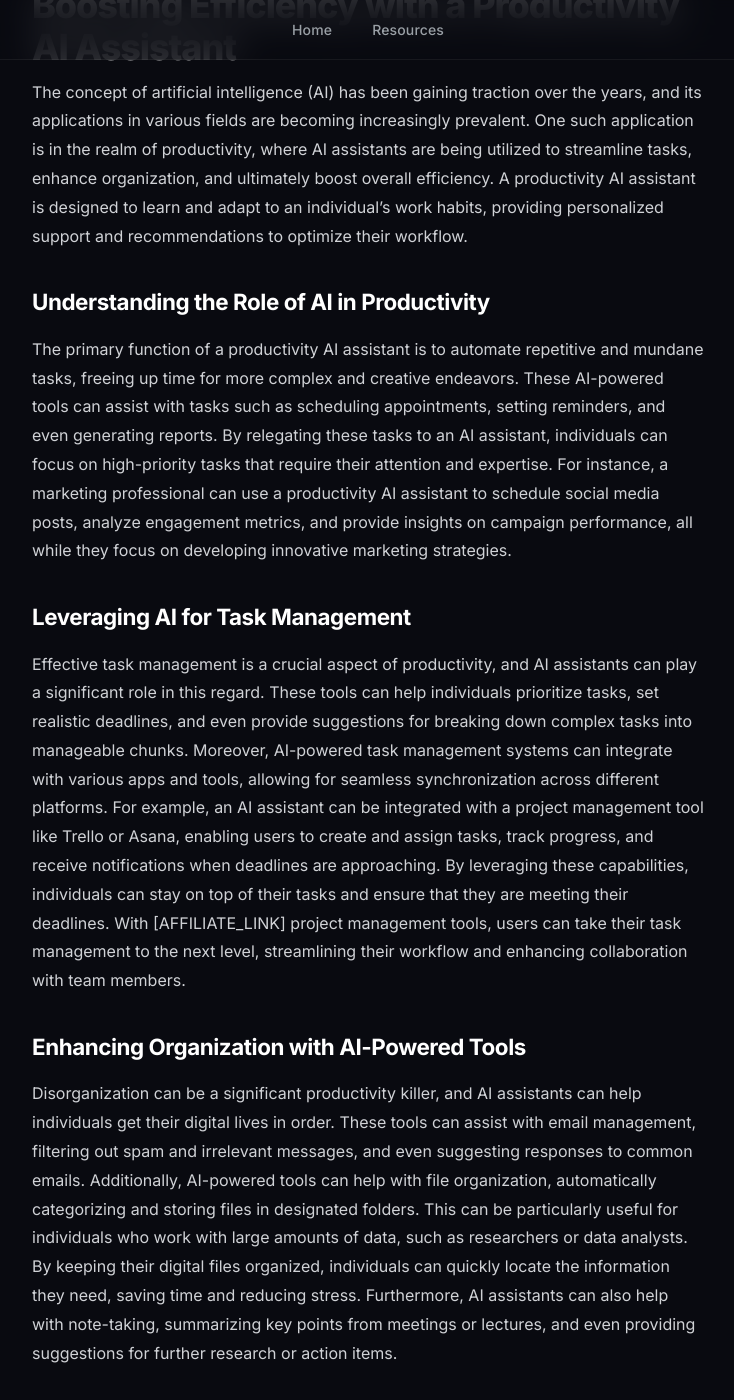
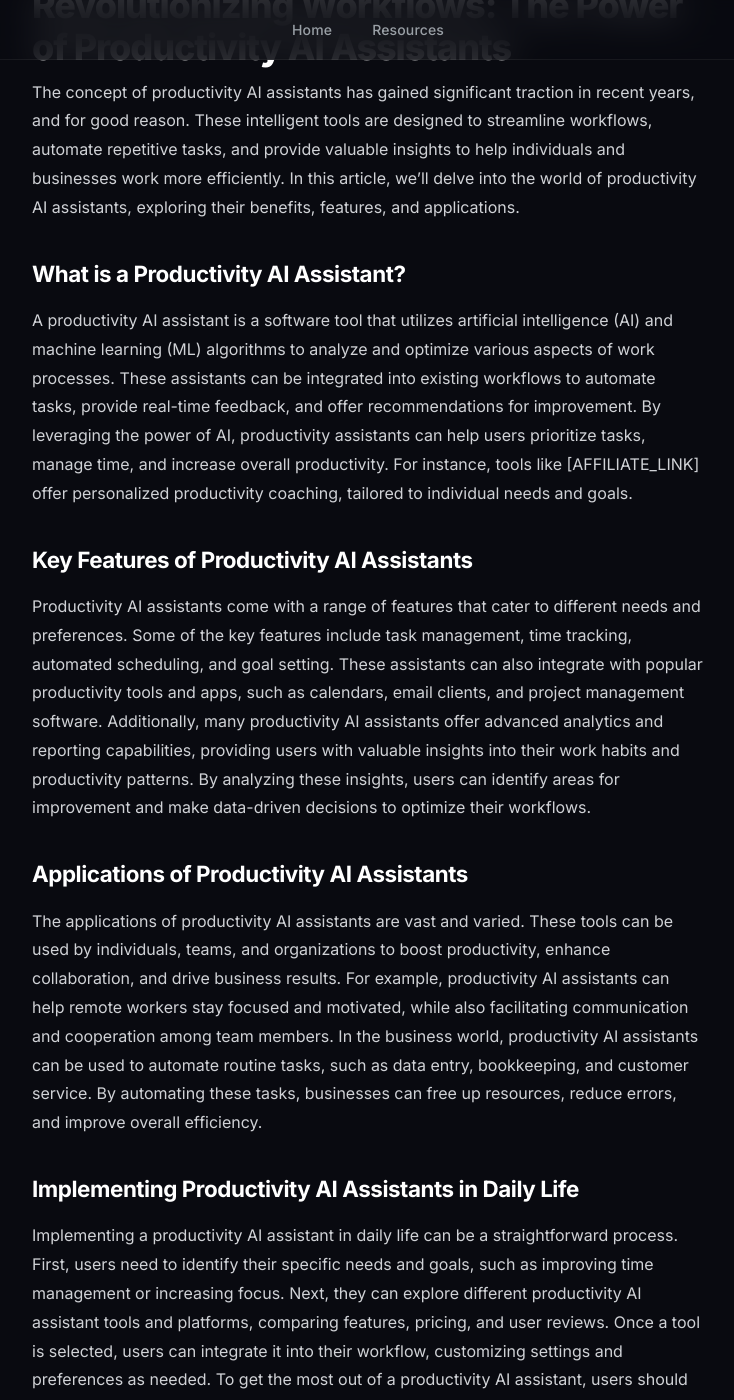
Before and after one commit to Dewaker-5/ai-income-site, a Jekyll site: the page built from posts/productivity-ai-assistant.md, in a window 1280 px wide and 1400 px high, scrolled down 348 px. Shown: the whole window, without its empty margins (272-1006 px from the left). Built offline with Jekyll 4.4.1, drawn with Linux system fonts in a browser that asks for light colours; some of the changed text lies outside the part shown.

Commit message:
Publish posts/productivity-ai-assistant.md

```diff
--- a/posts/productivity-ai-assistant.md
+++ b/posts/productivity-ai-assistant.md
@@ -1,23 +1,23 @@
 ---
 layout: default
-title: "Boosting Efficiency with a Productivity AI Assistant"
+title: "Revolutionizing Workflows: The Power of Productivity AI Assistants"
 date: 2026-06-17
 ---
 
-# Boosting Efficiency with a Productivity AI Assistant
-The concept of artificial intelligence (AI) has been gaining traction over the years, and its applications in various fields are becoming increasingly prevalent. One such application is in the realm of productivity, where AI assistants are being utilized to streamline tasks, enhance organization, and ultimately boost overall efficiency. A productivity AI assistant is designed to learn and adapt to an individual's work habits, providing personalized support and recommendations to optimize their workflow.
+# Revolutionizing Workflows: The Power of Productivity AI Assistants
+The concept of productivity AI assistants has gained significant traction in recent years, and for good reason. These intelligent tools are designed to streamline workflows, automate repetitive tasks, and provide valuable insights to help individuals and businesses work more efficiently. In this article, we'll delve into the world of productivity AI assistants, exploring their benefits, features, and applications.
 
-## Understanding the Role of AI in Productivity
-The primary function of a productivity AI assistant is to automate repetitive and mundane tasks, freeing up time for more complex and creative endeavors. These AI-powered tools can assist with tasks such as scheduling appointments, setting reminders, and even generating reports. By relegating these tasks to an AI assistant, individuals can focus on high-priority tasks that require their attention and expertise. For instance, a marketing professional can use a productivity AI assistant to schedule social media posts, analyze engagement metrics, and provide insights on campaign performance, all while they focus on developing innovative marketing strategies.
+## What is a Productivity AI Assistant?
+A productivity AI assistant is a software tool that utilizes artificial intelligence (AI) and machine learning (ML) algorithms to analyze and optimize various aspects of work processes. These assistants can be integrated into existing workflows to automate tasks, provide real-time feedback, and offer recommendations for improvement. By leveraging the power of AI, productivity assistants can help users prioritize tasks, manage time, and increase overall productivity. For instance, tools like [AFFILIATE_LINK] offer personalized productivity coaching, tailored to individual needs and goals.
 
-## Leveraging AI for Task Management
-Effective task management is a crucial aspect of productivity, and AI assistants can play a significant role in this regard. These tools can help individuals prioritize tasks, set realistic deadlines, and even provide suggestions for breaking down complex tasks into manageable chunks. Moreover, AI-powered task management systems can integrate with various apps and tools, allowing for seamless synchronization across different platforms. For example, an AI assistant can be integrated with a project management tool like Trello or Asana, enabling users to create and assign tasks, track progress, and receive notifications when deadlines are approaching. By leveraging these capabilities, individuals can stay on top of their tasks and ensure that they are meeting their deadlines. With [AFFILIATE_LINK] project management tools, users can take their task management to the next level, streamlining their workflow and enhancing collaboration with team members.
+## Key Features of Productivity AI Assistants
+Productivity AI assistants come with a range of features that cater to different needs and preferences. Some of the key features include task management, time tracking, automated scheduling, and goal setting. These assistants can also integrate with popular productivity tools and apps, such as calendars, email clients, and project management software. Additionally, many productivity AI assistants offer advanced analytics and reporting capabilities, providing users with valuable insights into their work habits and productivity patterns. By analyzing these insights, users can identify areas for improvement and make data-driven decisions to optimize their workflows.
 
-## Enhancing Organization with AI-Powered Tools
-Disorganization can be a significant productivity killer, and AI assistants can help individuals get their digital lives in order. These tools can assist with email management, filtering out spam and irrelevant messages, and even suggesting responses to common emails. Additionally, AI-powered tools can help with file organization, automatically categorizing and storing files in designated folders. This can be particularly useful for individuals who work with large amounts of data, such as researchers or data analysts. By keeping their digital files organized, individuals can quickly locate the information they need, saving time and reducing stress. Furthermore, AI assistants can also help with note-taking, summarizing key points from meetings or lectures, and even providing suggestions for further research or action items.
+## Applications of Productivity AI Assistants
+The applications of productivity AI assistants are vast and varied. These tools can be used by individuals, teams, and organizations to boost productivity, enhance collaboration, and drive business results. For example, productivity AI assistants can help remote workers stay focused and motivated, while also facilitating communication and cooperation among team members. In the business world, productivity AI assistants can be used to automate routine tasks, such as data entry, bookkeeping, and customer service. By automating these tasks, businesses can free up resources, reduce errors, and improve overall efficiency.
 
-## Implementing AI in Daily Workflow
-To get the most out of a productivity AI assistant, it's essential to integrate it into daily workflow. This can involve setting up custom workflows, defining tasks and priorities, and even establishing a routine for interacting with the AI assistant. For instance, an individual can set up their AI assistant to provide a daily briefing, summarizing upcoming tasks, appointments, and important reminders. They can also use the AI assistant to set reminders, send notifications, and even make phone calls or send messages. By incorporating an AI assistant into daily routine, individuals can experience significant improvements in productivity, allowing them to achieve more in less time. With [AFFILIATE_LINK] productivity tools, users can discover new ways to streamline their workflow, automate repetitive tasks, and focus on high-priority activities that drive results.
+## Implementing Productivity AI Assistants in Daily Life
+Implementing a productivity AI assistant in daily life can be a straightforward process. First, users need to identify their specific needs and goals, such as improving time management or increasing focus. Next, they can explore different productivity AI assistant tools and platforms, comparing features, pricing, and user reviews. Once a tool is selected, users can integrate it into their workflow, customizing settings and preferences as needed. To get the most out of a productivity AI assistant, users should also establish clear goals and priorities, while regularly monitoring progress and adjusting their approach as needed. For those looking to take their productivity to the next level, tools like [AFFILIATE_LINK] offer comprehensive guidance and support, helping users unlock their full potential.
 
 ## Overcoming Challenges and Limitations
-While productivity AI assistants can be incredibly powerful tools, they are not without their limitations. One of the primary challenges is ensuring that the AI assistant is properly trained and calibrated to an individual's work habits and preferences. This can require significant upfront investment, as the AI assistant learns to recognize patterns and adapt to the user's workflow. Additionally, there may be concerns about data privacy and security, as AI assistants often require access to sensitive information. To overcome these challenges, it's essential to carefully evaluate the capabilities and limitations of a productivity AI assistant, ensuring that it aligns with individual needs and goals. By doing so, individuals can unlock the full potential of their AI assistant, leveraging its capabilities to boost productivity, enhance organization, and achieve greater success in their personal and professional lives.
+While productivity AI assistants offer numerous benefits, they also come with some challenges and limitations. One of the main challenges is ensuring seamless integration with existing workflows and systems. Users may need to invest time and effort into setting up and customizing their productivity AI assistant, which can be daunting for those who are not tech-savvy. Additionally, some users may be concerned about data privacy and security, as productivity AI assistants often require access to sensitive information. To overcome these challenges, users should carefully evaluate the features and security measures of different productivity AI assistant tools, selecting a platform that meets their needs and provides robust protection for their data. By being aware of these potential challenges and taking steps to address them, users can maximize the benefits of their productivity AI assistant and achieve greater success in their personal and professional lives.
```
